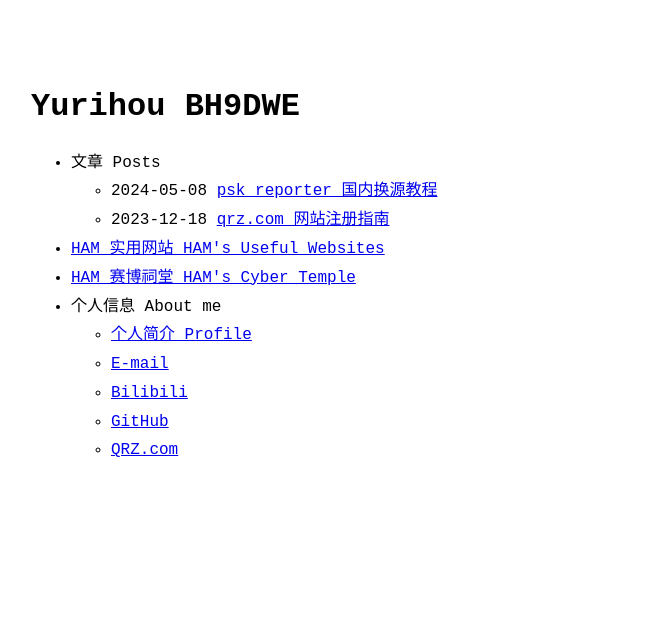
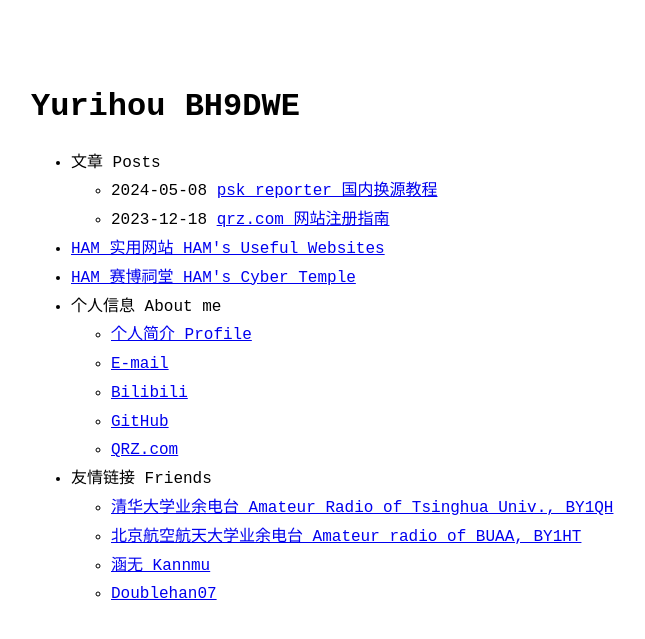
Before and after one commit to Yurihou/yurihou.github.io, a Jekyll site: the page built from index.md, in a window 1280 px wide. Shown: the top 639 px of the page, without its empty margins (289-934 px from the left). Built offline with Jekyll 4.4.1, drawn with Linux system fonts in a browser that asks for light colours.

Commit message:
Update menu.yml

```diff
--- a/_data/menu.yml
+++ b/_data/menu.yml
@@ -21,3 +21,13 @@ entries:
         url: https://github.com/Yurihou/
       - title: QRZ.com
         url: https://www.qrz.com/db/BH9DWE
+  - title: 友情链接 Friends
+    entries:
+      - title: 清华大学业余电台 Amateur Radio of Tsinghua Univ., BY1QH
+        url: https://www.qrz.com/db/BY1QH
+      - title: 北京航空航天大学业余电台 Amateur radio of BUAA, BY1HT
+        url: https://www.qrz.com/db/BY1HT
+      - title: 涵无 Kannmu
+        url: https://kannmu.github.io/
+      - title: Doublehan07
+        url: https://doublehan07.github.io/
```
